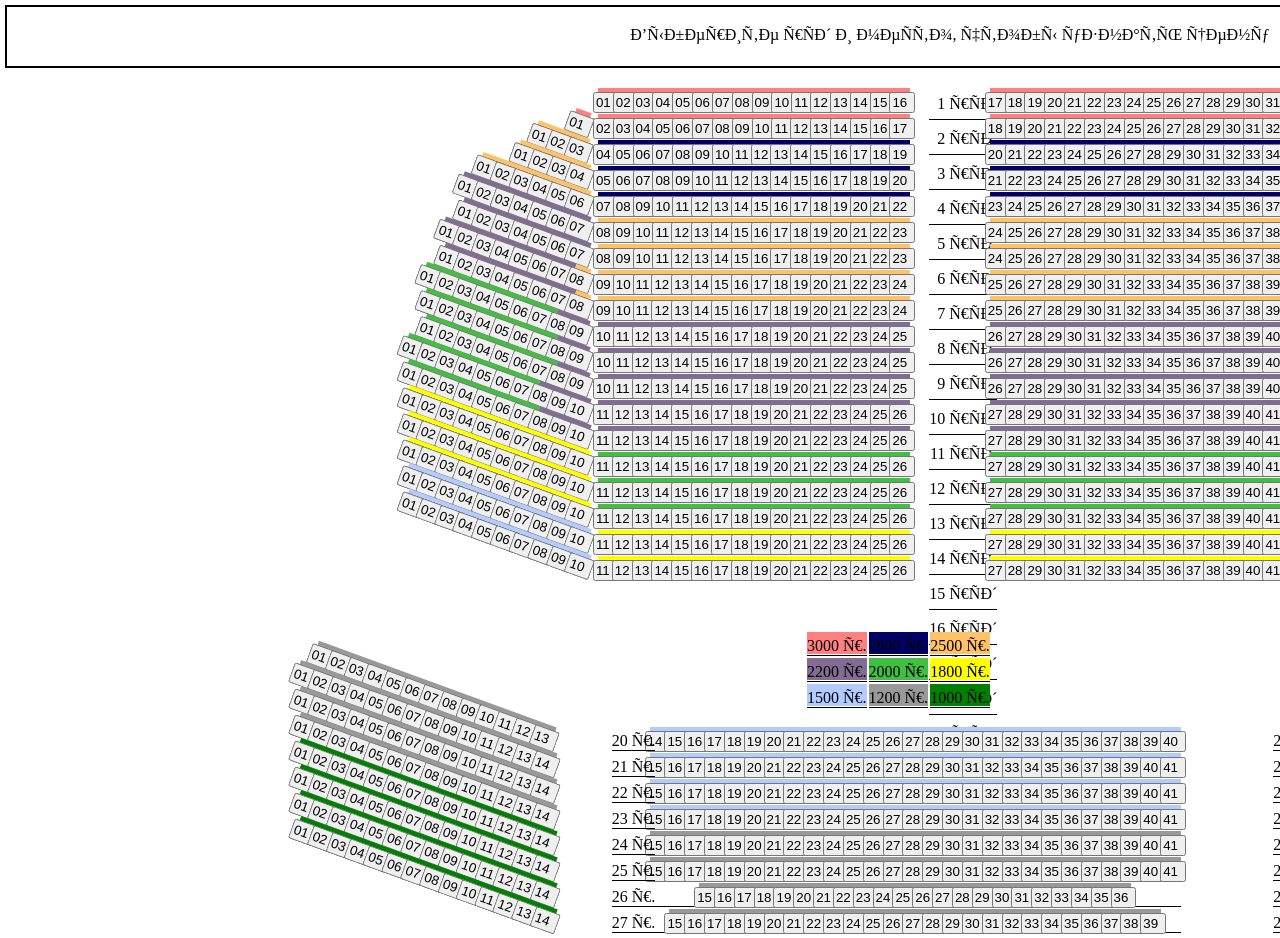
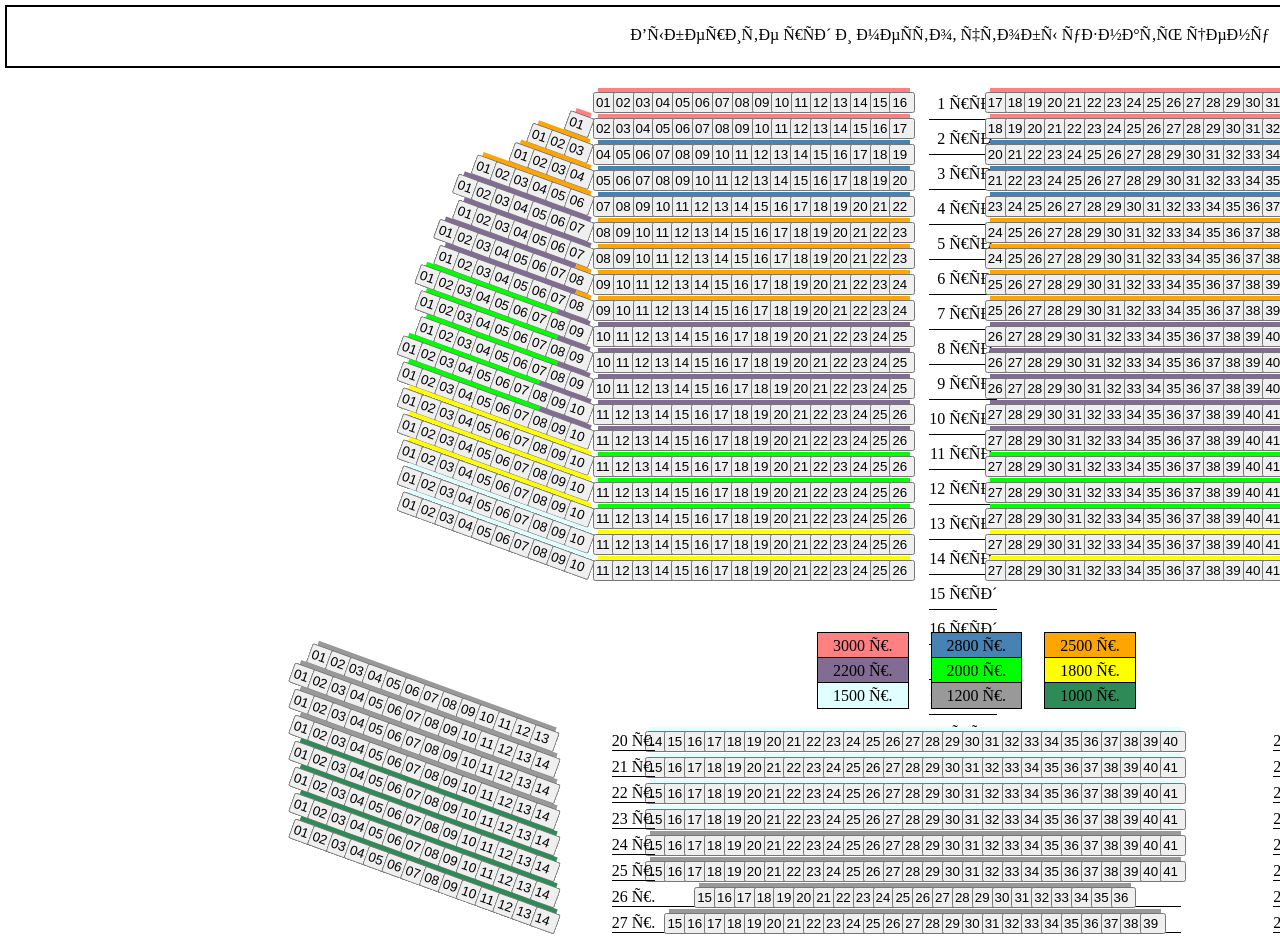
Before and after one commit to lbankoff/lbankoff.github.io, a plain HTML site: page index.html in a window 1280 px wide. Shown: the top 938 px of the page. Drawn offline with Linux system fonts and the light colour scheme.

Commit message:
Update some_style_v2.css

```diff
--- a/some_style_v2.css
+++ b/some_style_v2.css
@@ -94,83 +94,100 @@
 	padding-left: 0px;
 	padding-right: 0px;
 	padding-top: 5px;
-	padding-down: 0px;
+	padding-bottom: 0px;
 	background-color: red;
 }
 .blueAreas {
 	padding-left: 0px;
 	padding-right: 0px;
 	padding-top: 5px;
-	padding-down: 0px;
+	padding-bottom: 0px;
 	background-color: blue;
 }
 .greenAreas {
 	padding-left: 0px;
 	padding-right: 0px;
 	padding-top: 5px;
-	padding-down: 0px;
+	padding-bottom: 0px;
 	background-color: green;
 }
 .p3000 {
 	padding-left: 0px;
 	padding-right: 0px;
 	padding-top: 5px;
-	padding-down: 0px;
+	padding-bottom: 0px;
 	background-color: #ff8080;
 }
 .p2800 {
 	padding-left: 0px;
 	padding-right: 0px;
 	padding-top: 5px;
-	padding-down: 0px;
-	background-color: #000066;
+	padding-bottom: 0px;
+	background-color: #4682B4;
 }
 .p2500 {
 	padding-left: 0px;
 	padding-right: 0px;
 	padding-top: 5px;
-	padding-down: 0px;
-	background-color: #ffc266;
+	padding-bottom: 0px;
+	background-color: #FFA500;
 }
 .p2200 {
 	padding-left: 0px;
 	padding-right: 0px;
 	padding-top: 5px;
-	padding-down: 0px;
+	padding-bottom: 0px;
 	background-color: #836c93;
 }
 .p2000 {
 	padding-left: 0px;
 	padding-right: 0px;
 	padding-top: 5px;
-	padding-down: 0px;
-	background-color: #40bf40;
+	padding-bottom: 0px;
+	background-color: #00FF00;
 }
 .p1800 {
 	padding-left: 0px;
 	padding-right: 0px;
 	padding-top: 5px;
-	padding-down: 0px;
+	padding-bottom: 0px;
 	background-color: #ffff00;
 }
 .p1500 {
 	padding-left: 0px;
 	padding-right: 0px;
 	padding-top: 5px;
-	padding-down: 0px;
-	background-color: #b3ccff;
+	padding-bottom: 0px;
+	background-color: #E0FFFF;
 }
 .p1200 {
 	padding-left: 0px;
 	padding-right: 0px;
 	padding-top: 5px;
-	padding-down: 0px;
+	padding-bottom: 0px;
 	background-color: #999999;
 }
 .p1000 {
 	padding-left: 0px;
 	padding-right: 0px;
 	padding-top: 5px;
-	padding-down: 0px;
-	background-color: #008000;
+	padding-bottom: 0px;
+	background-color: #2E8B57;
 }
+#priceTag.middleTable td
+{
+	border: 0px solid black;
+}
+#priceTag.middleTable span
+{
+	/*margin-left: 10px;
+	margin-right: 10px;
+	margin-top: 5px;
+	margin-bottom: 5px;*/
+	margin: 10px;
+	padding-left: 15px;
+	padding-right: 15px;
+	padding-top: 4px;
+	padding-bottom: 4px;
+	border: 1px solid black;
+}
```
